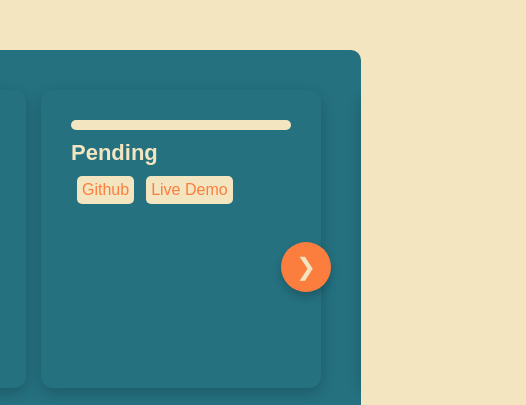
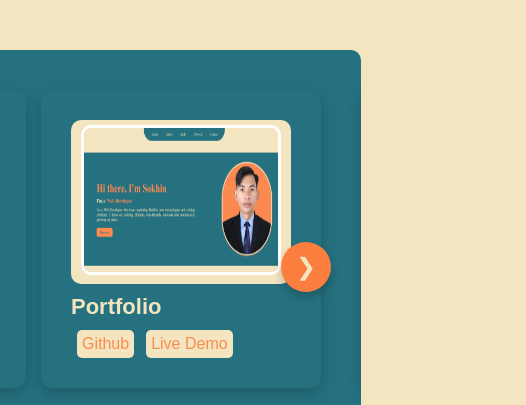
Before and after one commit to sokhin-web/front_end_portfolio, a plain HTML site: page index.html in a window 1280 px wide. Shown: the part 2580-2985 px from the top of the page, 754-1280 px from the left. Drawn offline with nearby package versions, Linux system fonts and the light colour scheme.

Commit message:
commit last

```diff
--- a/index.html
+++ b/index.html
@@ -171,11 +171,11 @@
             </div>
             <div class="card">
               <div class="content">
-                <div class="card_img"></div>
-                <div class="card_title">Pending</div>
+                <div class="card_img"><a href="https://front-end-portfolio-pied.vercel.app/" target="_blank"><img src="./assets/images/project3.png" alt=""></a></div>
+                <div class="card_title">Portfolio</div>
                 <div class="card_btn">
-                  <div class="card_btn_1"><button>Github</button></div>
-                  <div class="card_btn_2"><button>Live Demo</button></div>
+                  <div class="card_btn_1"><button><a style="text-decoration: none; color: #fd8b51" href="https://github.com/sokhin-web/front_end_news" target="_blank">Github</a></button></div>
+                  <div class="card_btn_2"><button><a style="text-decoration: none; color: #fd8b51" href="https://front-end-portfolio-pied.vercel.app/" target="_blank">Live Demo</a></button></div>
                 </div>
               </div>
             </div>
@@ -184,7 +184,7 @@
             <div class="card">
               <div class="content">
                 <div class="card_img"></div>
-                <div class="card_title">E-Commerce</div>
+                <div class="card_title">Pending</div>
                 <div class="card_btn">
                   <div class="card_btn_1"><button><a href="https://github.com/sokhin-web/front_end_ecomerce.git" target="_blank">Github</a></button></div>
                   <div class="card_btn_2"><button><a href="https://sokhin-web.github.io/front_end_ecomerce/" target="_blank">Live Demo</a></button></div>
```
Also changed, not shown: assets/images/project3.png (added).
